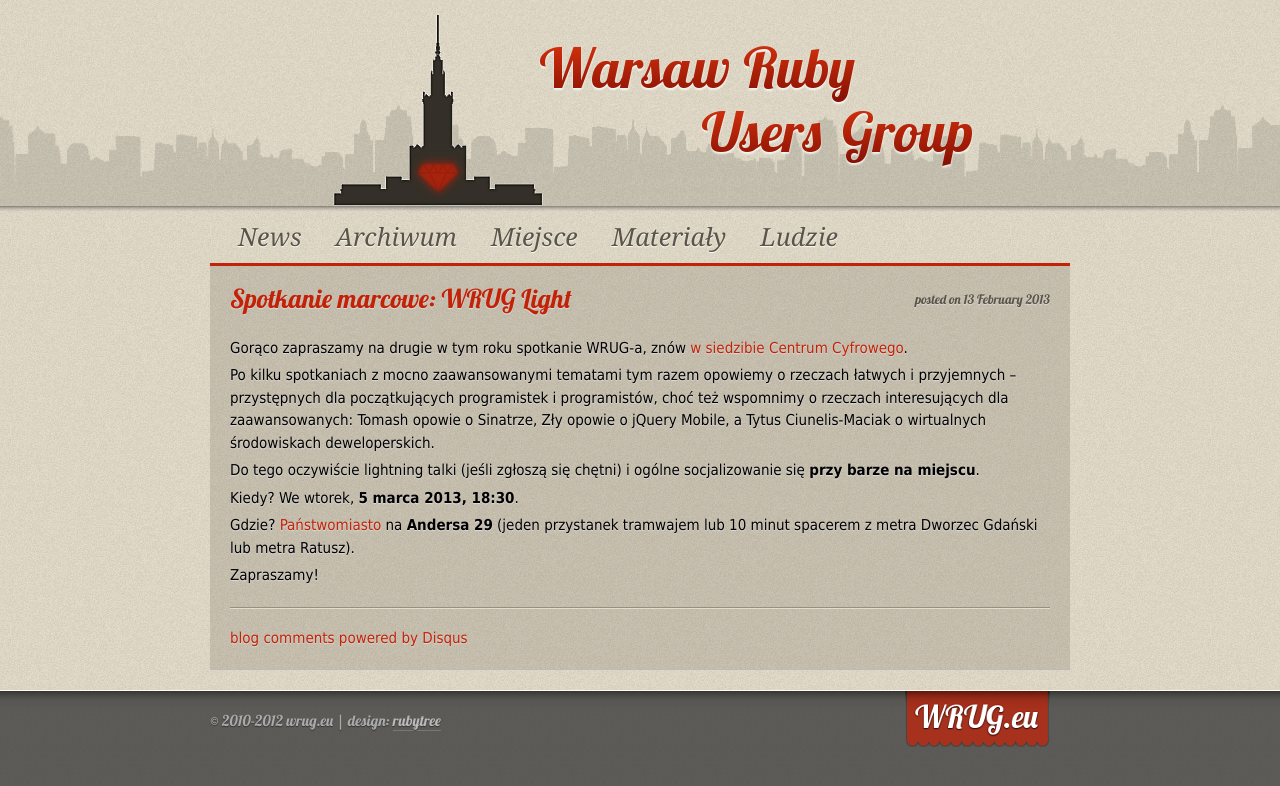
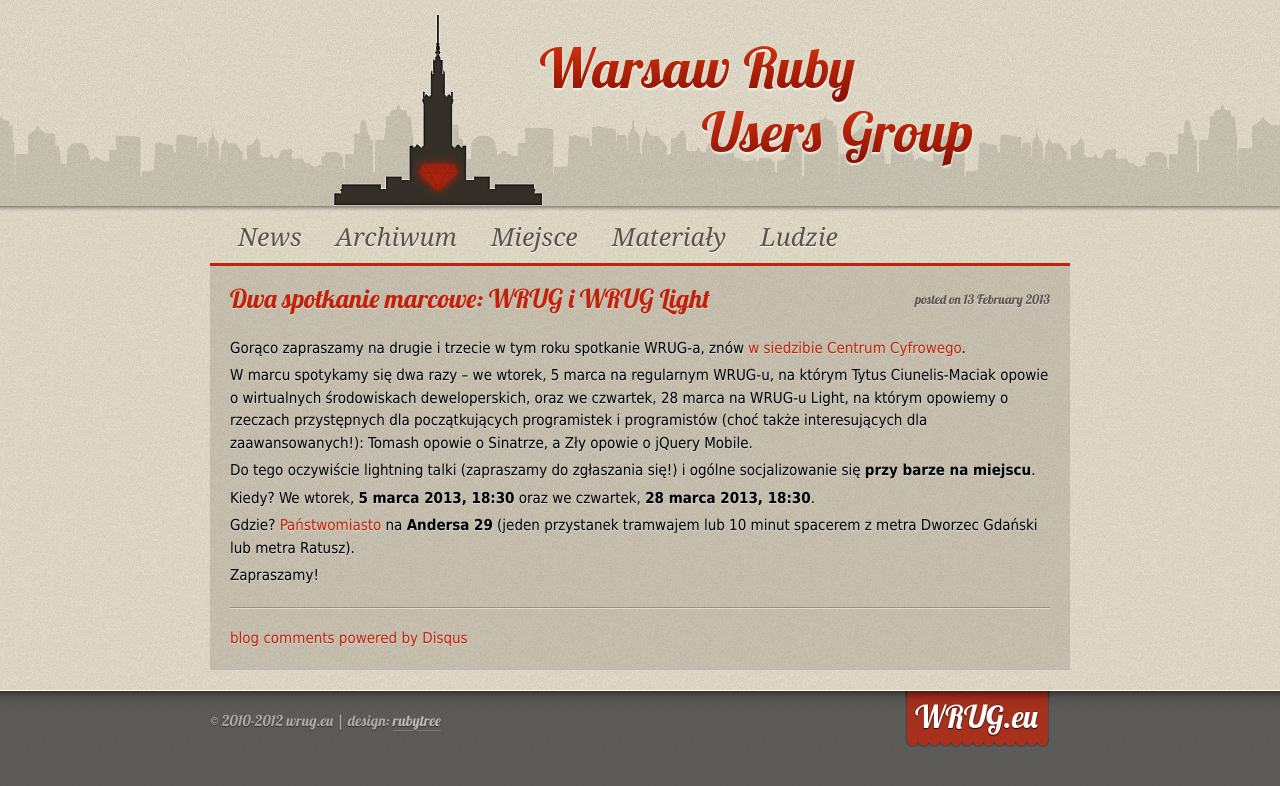
Before and after one commit to wrug/wrug.eu, a Jekyll site: the page built from _posts/2013-02-13-spotkanie-marcowe.md, in a window 1280 px wide. Shown: the top 786 px of the page. Built offline with Jekyll 4.4.1, drawn with Linux system fonts in a browser that asks for light colours; comment, search, counter and statistics services are not loaded.

Commit message:
double March feature info

```diff
--- a/_posts/2013-02-13-spotkanie-marcowe.md
+++ b/_posts/2013-02-13-spotkanie-marcowe.md
@@ -1,22 +1,24 @@
 ---
 layout: post
-title: 'Spotkanie marcowe: WRUG Light'
+title: 'Dwa spotkanie marcowe: WRUG i WRUG Light'
 ---
 
-Gorąco zapraszamy na drugie w tym roku spotkanie WRUG-a,
+Gorąco zapraszamy na drugie i trzecie w tym roku spotkanie WRUG-a,
 znów [w siedzibie Centrum Cyfrowego](http://panstwomiasto.pl).
 
-Po kilku spotkaniach z mocno zaawansowanymi tematami tym razem
-opowiemy o rzeczach łatwych i przyjemnych – przystępnych dla
-początkujących programistek i programistów, choć też wspomnimy
-o rzeczach interesujących dla zaawansowanych: Tomash opowie
-o Sinatrze, Zły opowie o jQuery Mobile, a Tytus Ciunelis-Maciak
-o wirtualnych środowiskach deweloperskich.
+W marcu spotykamy się dwa razy – we wtorek, 5 marca na
+regularnym WRUG-u, na którym Tytus Ciunelis-Maciak opowie
+o wirtualnych środowiskach deweloperskich, oraz we czwartek,
+28 marca na WRUG-u Light, na którym opowiemy o rzeczach
+przystępnych dla początkujących programistek i programistów
+(choć także interesujących dla zaawansowanych!): Tomash
+opowie o Sinatrze, a Zły opowie o jQuery Mobile.
 
-Do tego oczywiście lightning talki (jeśli zgłoszą się
-chętni) i ogólne socjalizowanie się **przy barze na miejscu**.
+Do tego oczywiście lightning talki (zapraszamy do zgłaszania
+się!) i ogólne socjalizowanie się **przy barze na miejscu**.
 
-Kiedy? We wtorek, **5 marca 2013, 18:30**.
+Kiedy? We wtorek, **5 marca 2013, 18:30**
+oraz we czwartek, **28 marca 2013, 18:30**.
 
 Gdzie? [Państwomiasto](http://panstwomiasto.pl) na
 **Andersa 29** (jeden przystanek tramwajem lub 10
```
